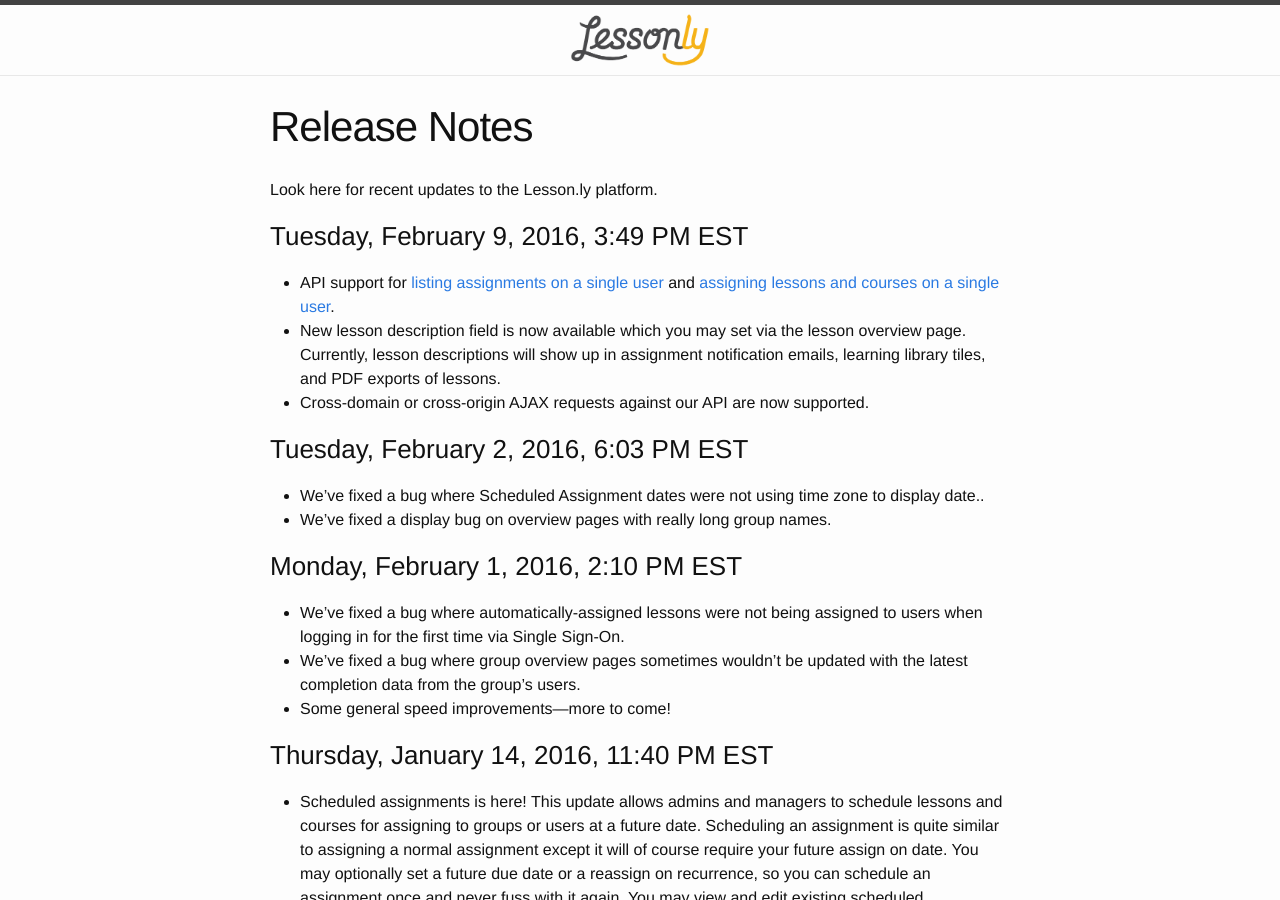
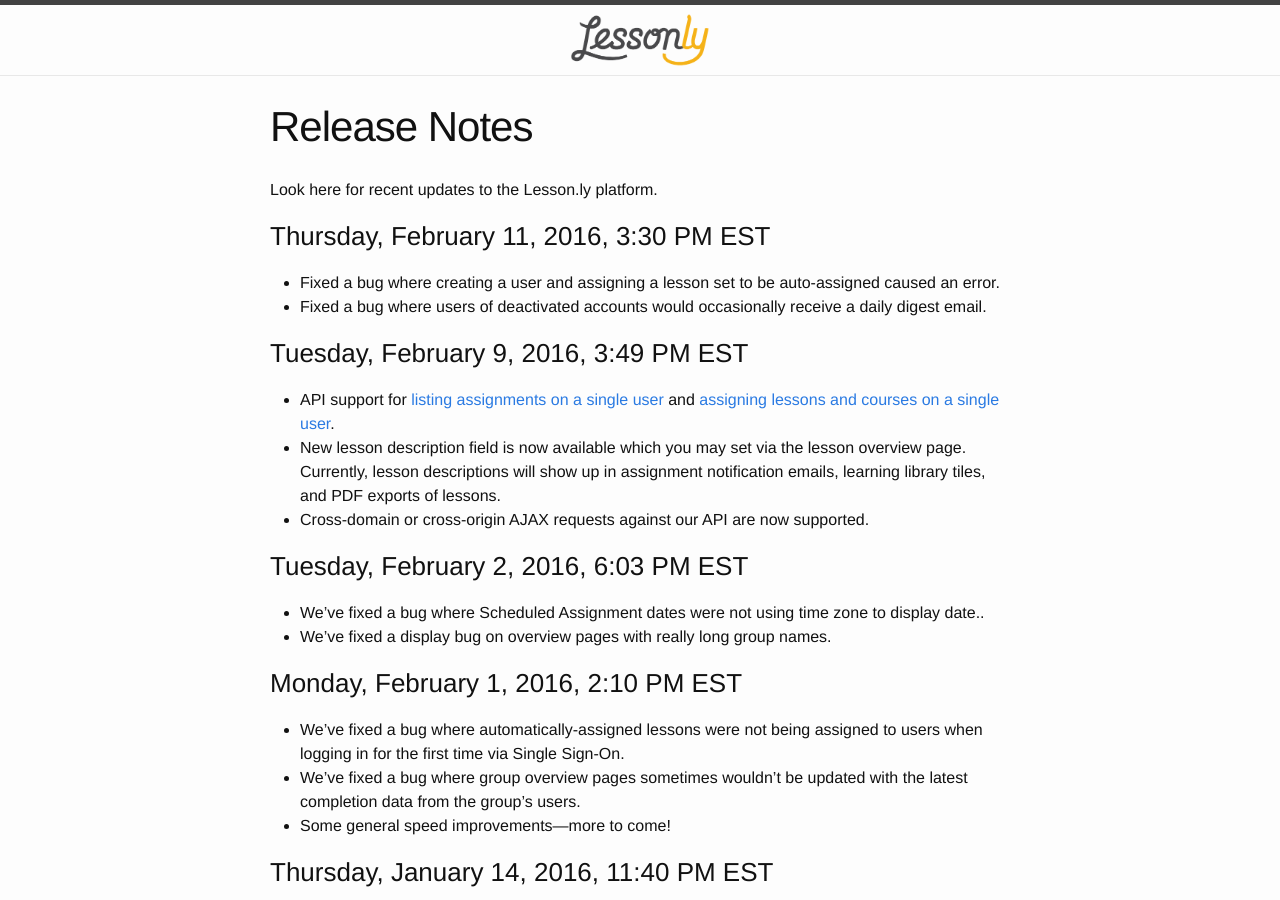
Before and after one commit to isabella232/lessonly.github.io, a Jekyll site: the page built from release-notes.md, in a window 1280 px wide and 900 px high. Built offline with Jekyll 4.4.1, drawn with Linux system fonts in a browser that asks for light colours.

Commit message:
release notes
bug fixes

```diff
--- a/release-notes.md
+++ b/release-notes.md
@@ -5,6 +5,11 @@
 ---
 
 Look here for recent updates to the Lesson.ly platform.
+
+### Thursday, February 11, 2016, 3:30 PM EST
+
+- Fixed a bug where creating a user and assigning a lesson set to be auto-assigned caused an error.
+- Fixed a bug where users of deactivated accounts would occasionally receive a daily digest email.
 
 ### Tuesday, February 9, 2016, 3:49 PM EST
 
```
